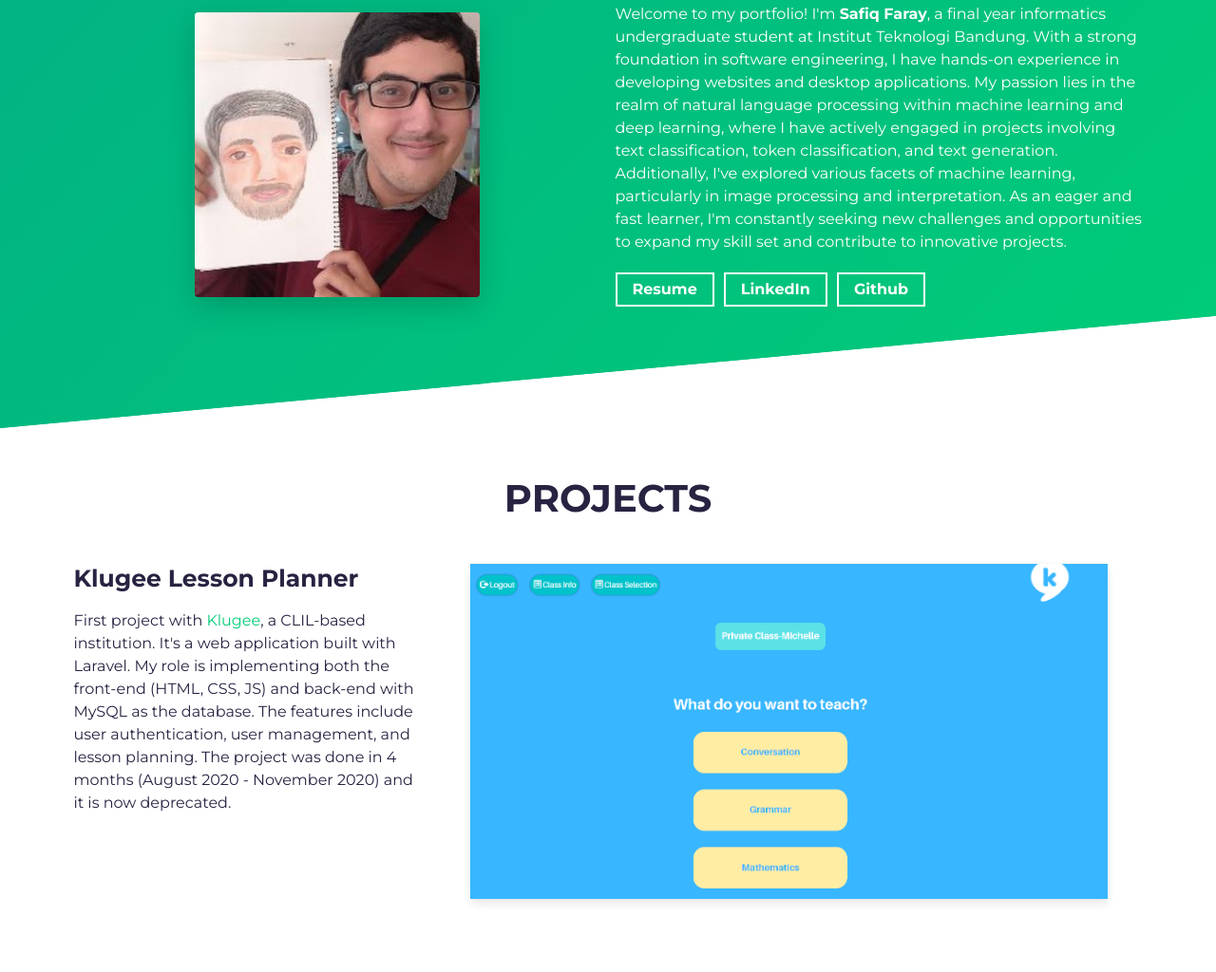
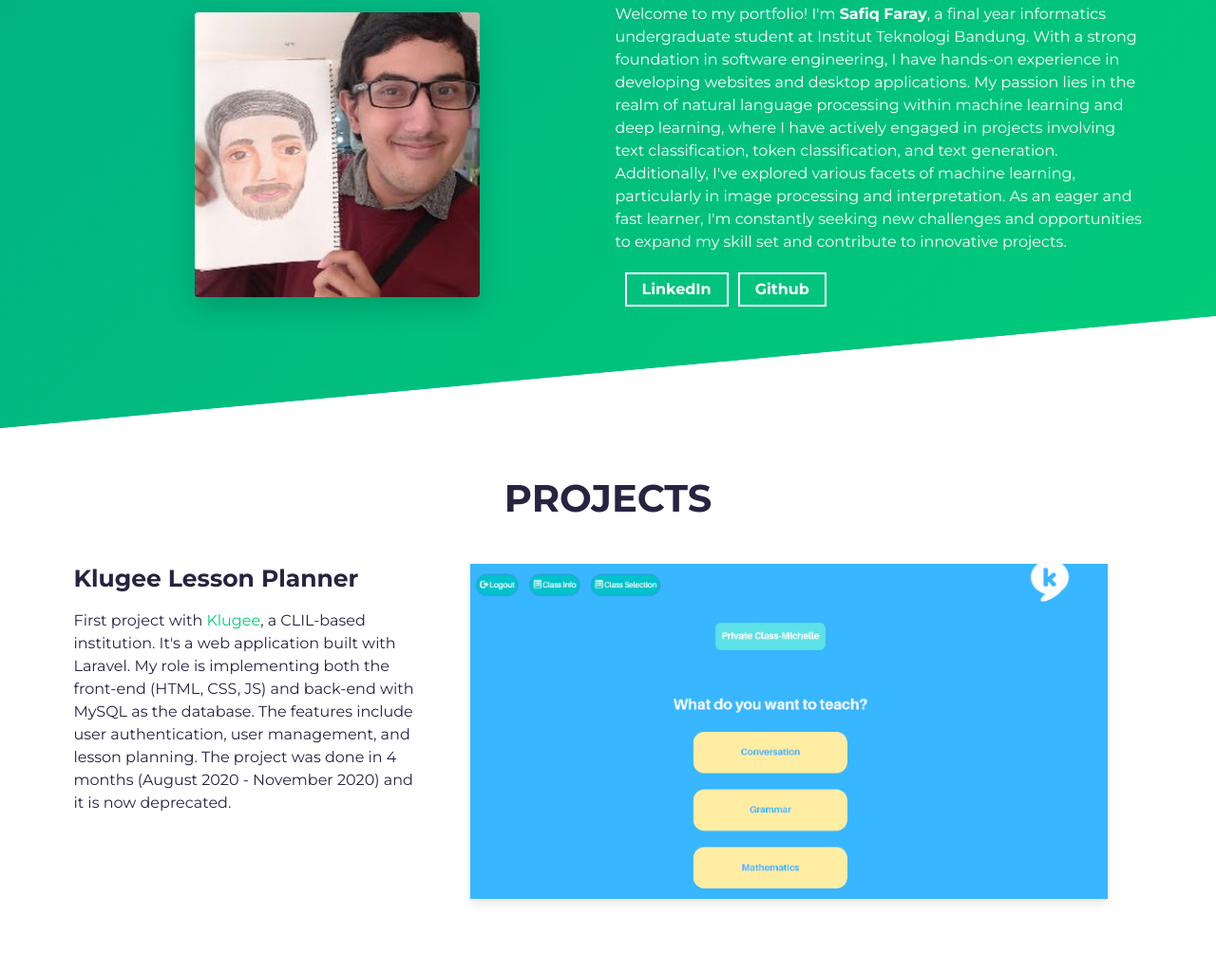
Before and after one commit to Haruray/safiq-faray-portofolio, a website built with Parcel: page src/index.html in a window 1280 px wide. Shown: the part 940-1964 px from the top of the page at 95% size. Built offline with nearby package versions, Linux system fonts and the light colour scheme.

Commit message:
delete resume

```diff
--- a/src/index.html
+++ b/src/index.html
@@ -32,7 +32,6 @@
       defer
       src="https://unpkg.com/scrollreveal@4.0.0/dist/scrollreveal.min.js"
     ></script>
-
   </head>
 
   <!-- Todo: read the following HTML Todos to create your stunning portfolio website -->
@@ -91,14 +90,6 @@
                 innovative projects.
               </p>
               <span class="d-flex mt-3">
-                <a
-                  rel="noreferrer"
-                  target="_blank"
-                  class="cta-btn cta-btn--resume"
-                  href="assets/resume.pdf"
-                >
-                  Resume
-                </a>
                 <a
                   rel="noreferrer"
                   target="_blank"
```
